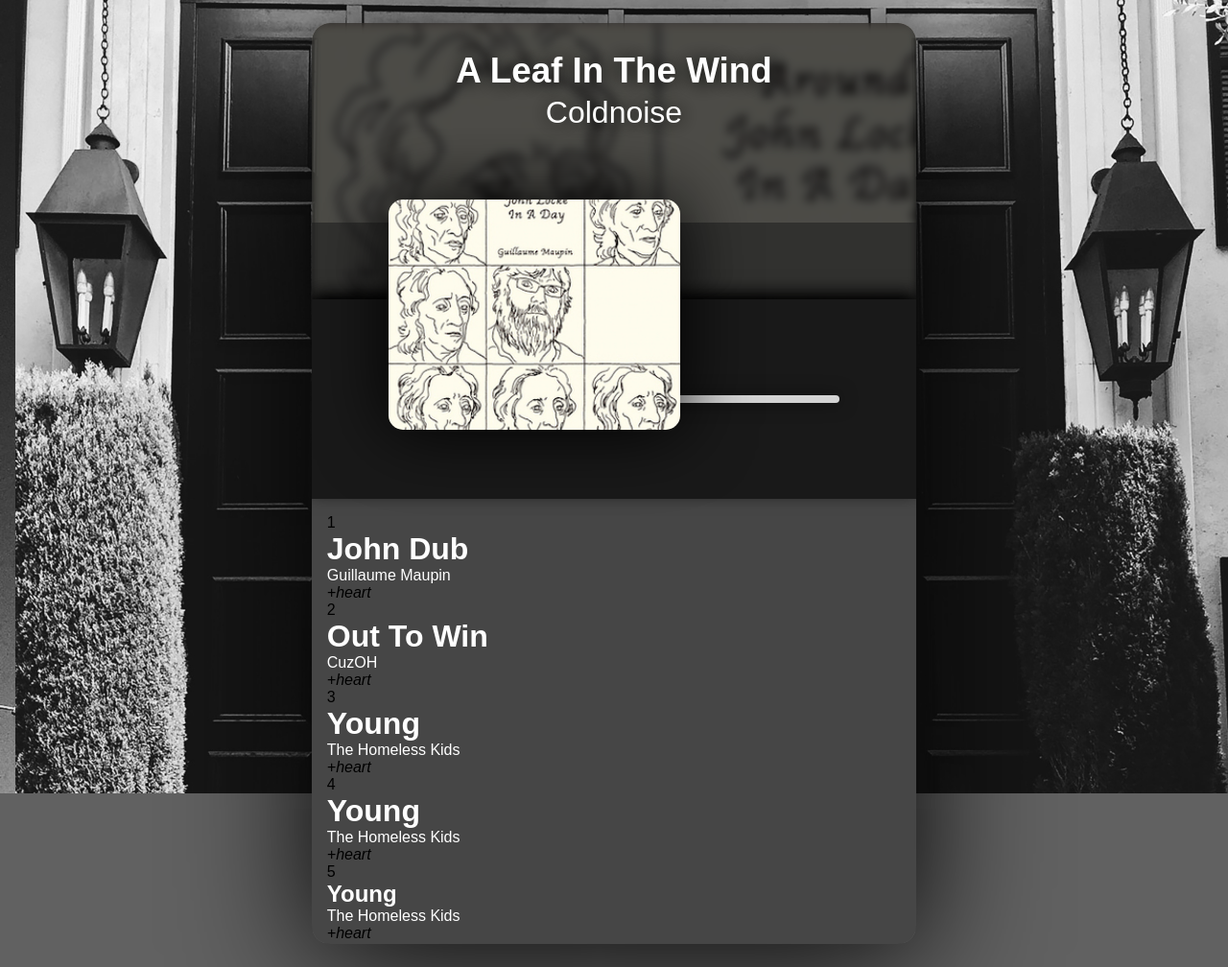
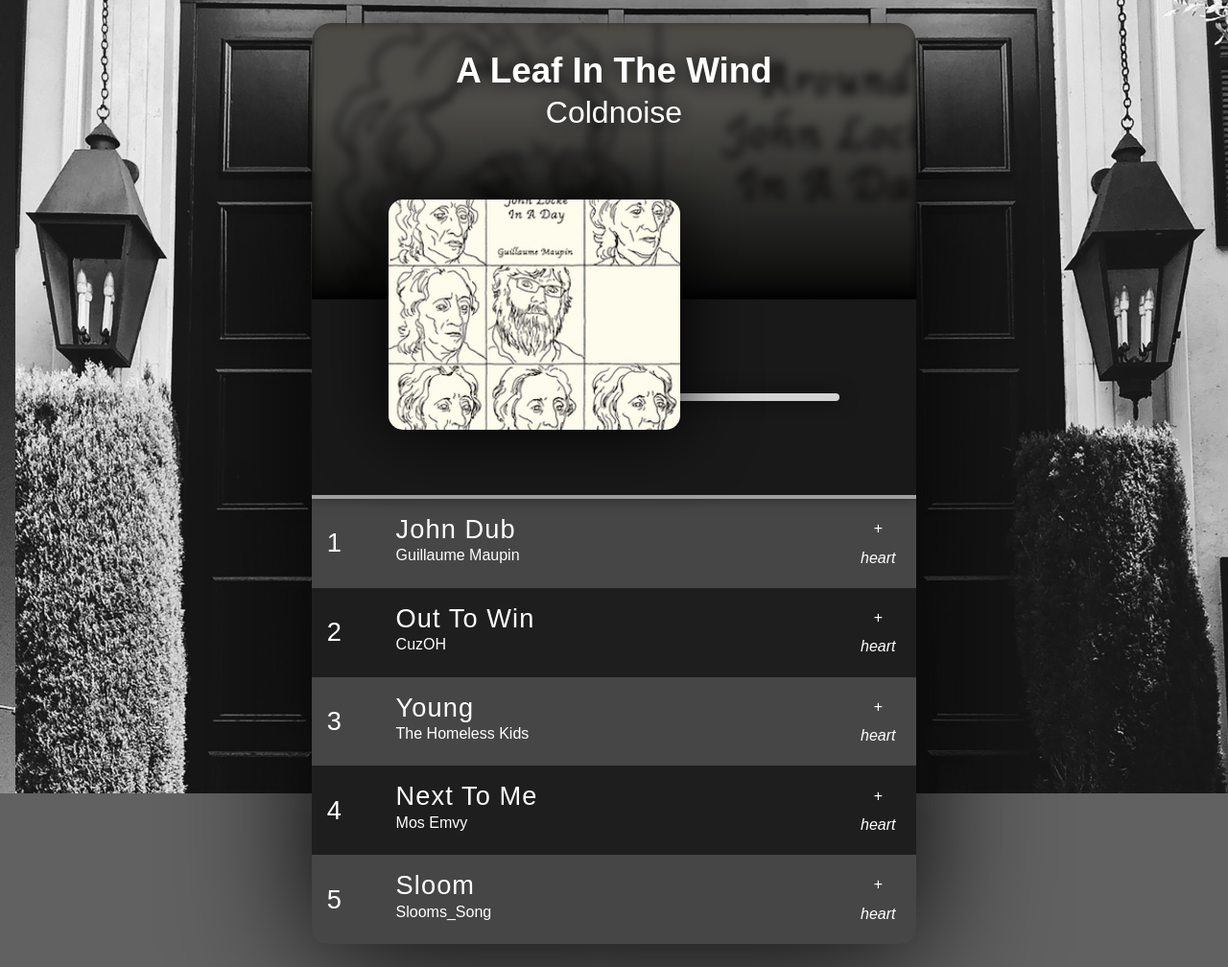
Before and after one commit to qcollinscode2/music-player-app, a website: page src/index.html in a window 1280 px wide. Shown: the whole page at 96% size. Drawn offline with Linux system fonts and the light colour scheme.

Commit message:
updating styles and project folder and uploading project audio

```diff
--- a/src/assets/styles/css/main.css
+++ b/src/assets/styles/css/main.css
@@ -33,6 +33,23 @@ h1, h2, h3, h4, h5, p {
     font-size: 2em;
     z-index: 8;
     text-shadow: 1px 1px 20px black; }
+
+.list_num {
+  color: white;
+  font-size: 1.7em;
+  align-self: center; }
+
+.title_artist h1 {
+  font-size: 1.7em;
+  letter-spacing: 0.04em;
+  font-weight: 100; }
+
+.title_artist p {
+  font-size: 1em; }
+
+.icons {
+  color: white;
+  text-align: center; }
 
 body {
   background-color: rgba(30, 30, 30, 0.7);
@@ -83,10 +100,10 @@ body {
     z-index: -2; }
   .musicplayer_header .wave {
     position: absolute;
-    height: 5em;
+    height: 100%;
     width: 100%;
     bottom: 0;
-    background-color: rgba(30, 30, 30, 0.6); }
+    background: linear-gradient(to top, rgba(0, 0, 0, 0.9) 0%, transparent 70%); }
 
 .sec1 {
   background-color: #191919;
@@ -96,7 +113,8 @@ body {
   display: flex;
   flex-direction: row;
   justify-content: flex-end;
-  position: relative; }
+  position: relative;
+  border-bottom: 0.3em solid #a0a0a0; }
   .sec1 .img_preview {
     height: 15em;
     width: 19em;
@@ -131,13 +149,32 @@ body {
         transition: width 60s ease;
         border-radius: 15px; }
 
-.sec2 {
+.list_container {
   background-color: #464646;
-  padding: 1em 1em;
   height: 29em;
   display: flex;
   flex-direction: column;
   justify-content: space-around;
   box-shadow: 0px 17px 80px black; }
+  .list_container li {
+    display: flex;
+    flex-direction: row;
+    justify-content: flex-start;
+    padding: 1em 1em;
+    height: 100%; }
+    .list_container li h1 {
+      margin-bottom: 0.09em; }
+    .list_container li:nth-child(2), .list_container li:nth-child(4) {
+      background-color: #1e1e1e; }
+    .list_container li .list_num {
+      min-width: 12%; }
+    .list_container li .title_artist {
+      width: 81%;
+      min-width: 74%; }
+    .list_container li .icons {
+      display: flex;
+      flex-direction: column;
+      justify-content: space-around;
+      min-width: 8%; }
 
 /*# sourceMappingURL=main.css.map */
--- a/src/index.html
+++ b/src/index.html
@@ -13,7 +13,7 @@
         <header class="musicplayer_header">
           <h1>A Leaf In The Wind</h1>
           <p>Coldnoise</p>
-          <div class="wave">song wave</div>
+          <div class="wave"></div>
         </header>
         <section class="sec1">
           <div class="img_preview"></div>
@@ -25,46 +25,46 @@
             <div class="musicplayer_controls"></div>
           </div>
         </section>
-        <ul class="sec2">
-          <li class="sect01">
-            <div>1</div>
-            <div>
+        <ul class="list_container sec2">
+          <li class="list01">
+            <div class="list_num">1</div>
+            <div class="title_artist">
               <h1>John Dub</h1>
               <p>Guillaume Maupin</p>
             </div>
-            <div><i>+</i><i>heart</i></div>
+            <div class="icons"><i>+</i><i>heart</i></div>
           </li>
-          <li class="sect02">
-            <div>2</div>
-            <div>
+          <li class="list02">
+            <div class="list_num">2</div>
+            <div class="title_artist">
               <h1>Out To Win</h1>
               <p>CuzOH</p>
             </div>
-            <div><i>+</i><i>heart</i></div>
+            <div class="icons"><i>+</i><i>heart</i></div>
           </li>
-          <li class="sect03">
-            <div>3</div>
-            <div>
+          <li class="list03">
+            <div class="list_num">3</div>
+            <div class="title_artist">
               <h1>Young</h1>
               <p>The Homeless Kids</p>
             </div>
-            <div><i>+</i><i>heart</i></div>
+            <div class="icons"><i>+</i><i>heart</i></div>
           </li>
-          <li class="sect04">
-            <div>4</div>
-            <div>
-              <h1>Young</h1>
-              <p>The Homeless Kids</p>
+          <li class="list04">
+            <div class="list_num">4</div>
+            <div class="title_artist">
+              <h1>Next To Me</h1>
+              <p>Mos Emvy</p>
             </div>
-            <div><i>+</i><i>heart</i></div>
+            <div class="icons"><i>+</i><i>heart</i></div>
           </li>
-          <section class="sect05">
-            <div>5</div>
-            <div>
-              <h1>Young</h1>
-              <p>The Homeless Kids</p>
+          <li class="list05">
+            <div class="list_num">5</div>
+            <div class="title_artist">
+              <h1>Sloom</h1>
+              <p>Slooms_Song</p>
             </div>
-            <div><i>+</i><i>heart</i></div>
+            <div class="icons"><i>+</i><i>heart</i></div>
           </li>
         </ul>
         <footer class="musicplayer_footer"></footer>
```
Also changed, not shown: src/assets/img/projectimage.png.
